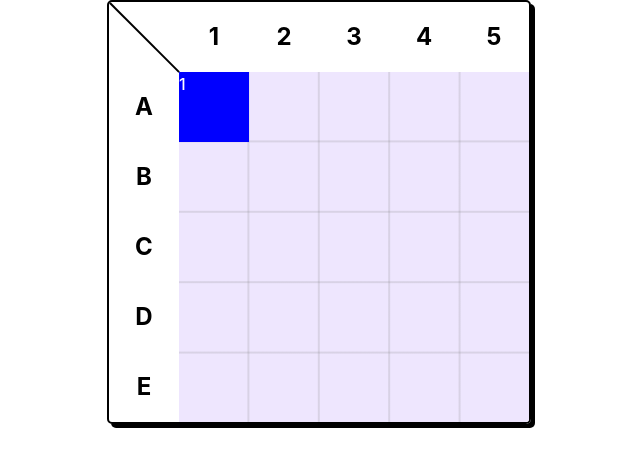
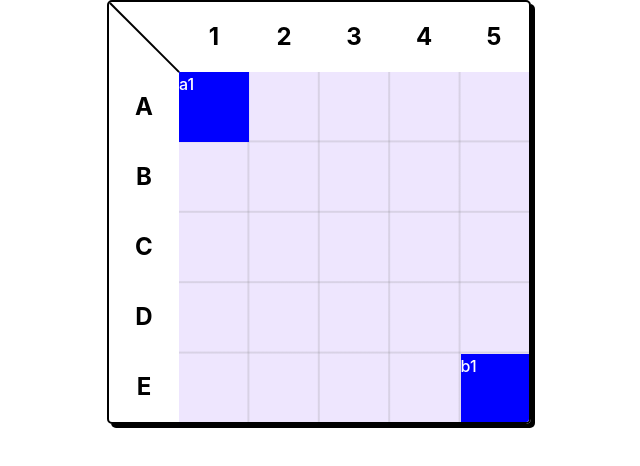
Before and after one commit to DenisGrishin/spaces-battles, a React (Vite) app: page / in a window 1280 px wide. Shown: the top 466 px of the page, without its empty margins (321-961 px from the left). Built offline with nearby package versions, Linux system fonts and the light colour scheme.

Commit message:
feat: добавил еще один короблик

```diff
--- a/src/modules/Battlefield/Board/Board.tsx
+++ b/src/modules/Battlefield/Board/Board.tsx
@@ -33,7 +33,7 @@ const chengeShip = ({
 }) => {
   const emptyArr = arr.map((row) => {
     return row.map((cell) => {
-      if (cell === 'a1') return '';
+      if (cell === shipId) return '';
 
       return cell;
     });
@@ -42,9 +42,10 @@ const chengeShip = ({
   return emptyArr.map((row, indexRow) => {
     const [idRow, idCell] = toZone.split('-');
     if (indexRow !== Number(idRow)) return row;
+
     return row.map((cell, cellIndex) => {
       if (Number(idCell) === cellIndex) {
-        return 'a1';
+        return shipId;
       }
 
       // ! не удаляется потому что проскакивает первый уровень
@@ -60,7 +61,8 @@ export function Board({
 }: ProsBoard) {
   const snapToGridModifier = createSnapModifier(SIZE_CELL);
 
-  const ship = <Ship dataShip={'1'} customClassName={styles.cell} />;
+  const ship = <Ship dataShip={'a1'} customClassName={styles.cell} />;
+  const ship2 = <Ship dataShip={'b1'} customClassName={styles.cell} />;
 
   const renderTablet = useMemo(() => {
     return stateBattlefield.map((row, rowIndex, arr) => {
@@ -73,6 +75,7 @@ export function Board({
             arr={arr}
           >
             {cell === 'a1' && ship}
+            {cell === 'b1' && ship2}
           </DropCell>
         );
       });
--- a/src/store/ContextSetting/settingStore.ts
+++ b/src/store/ContextSetting/settingStore.ts
@@ -7,7 +7,7 @@ export const stateSetting: SettingState = {
     ['', '', '', '', ''],
     ['', '', '', '', ''],
     ['', '', '', '', ''],
-    ['', '', '', '', ''],
+    ['', '', '', '', 'b1'],
   ],
 };
 
```
Also changed, not shown: 1 other file (tests, documents, lock files or other folders).
